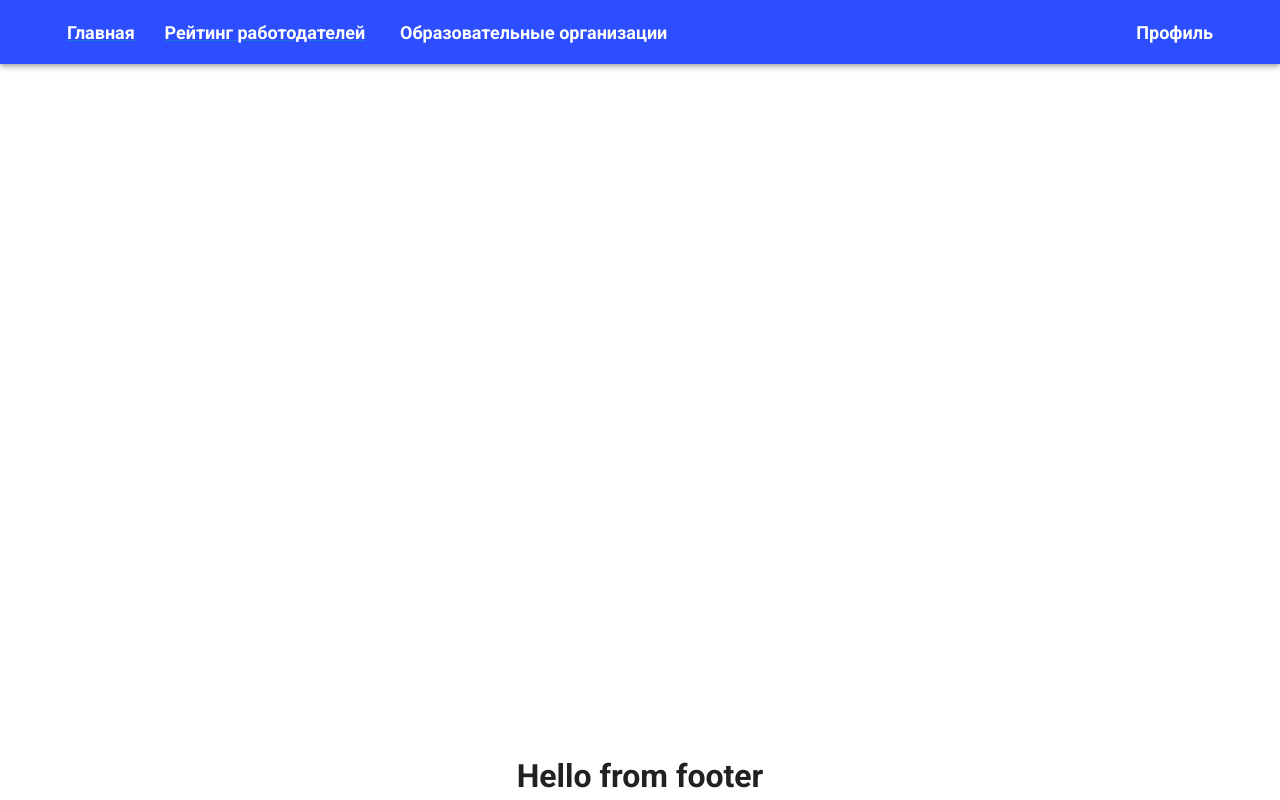
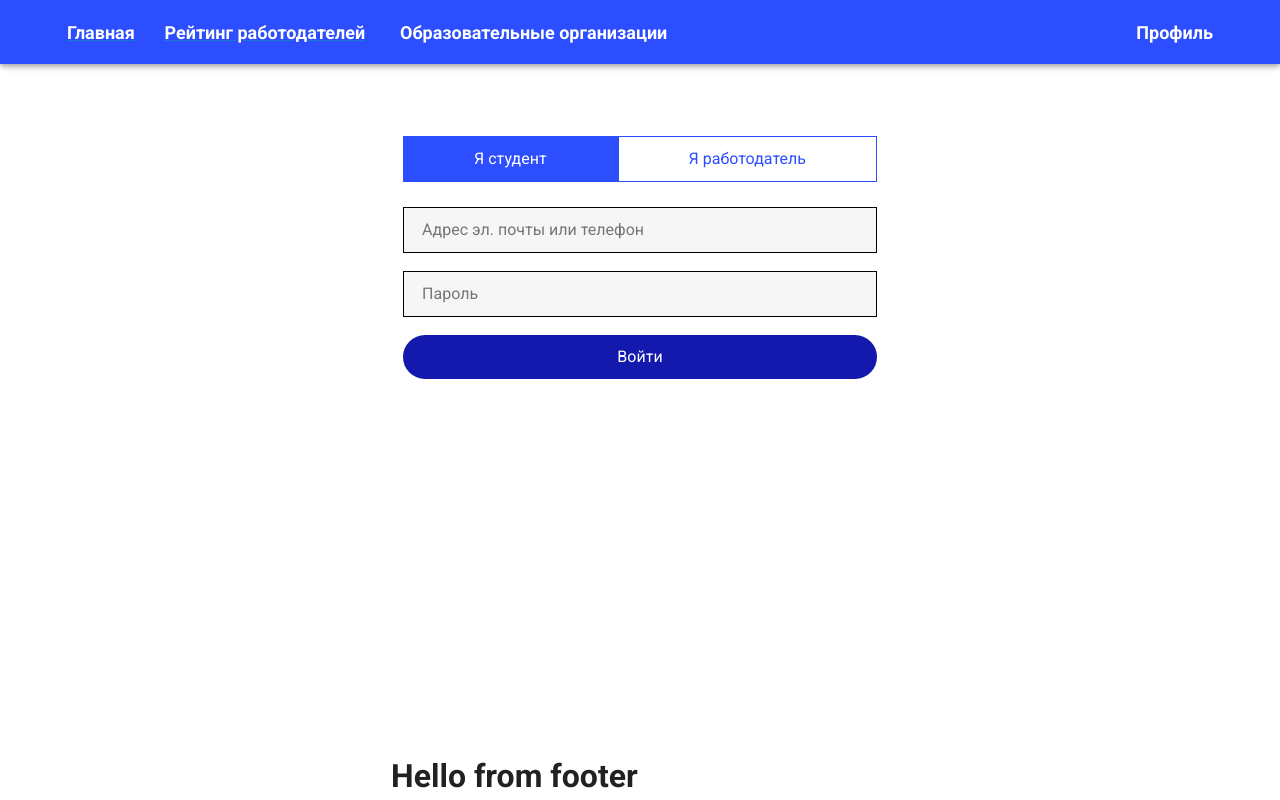
Before and after one commit to xinchao-bojan/5og3, a Vue app in the folder frontend/frontend-hack/: page /login in a window 1280 px wide. Built offline with nearby package versions, Linux system fonts and the light colour scheme.

Commit message:
Added login form

```diff
--- a/frontend/frontend-hack/src/components/header.vue
+++ b/frontend/frontend-hack/src/components/header.vue
@@ -27,7 +27,7 @@
                 </v-spacer>
                 <v-col cols="11-12" justify-end>
                   <v-layout justify-end>
-                    <p class="app_text">Профиль</p>
+                    <router-link to="/login" class="app_text">Профиль</router-link>
                   </v-layout>
 
                 </v-col>
--- /dev/null
+++ b/frontend/frontend-hack/src/components/login.vue
@@ -0,0 +1,86 @@
+<template>
+  <div class="auth-block">
+    <div class="auth-block__reg" v-if="this.isActiveBtn">
+        <div class="btns-block">
+            <button class="btn-login">Я студент</button>
+            <button class="btn-login not-active" v-on:click="isActiveBtn = false">Я работодатель</button>
+        </div>
+        <form action="">
+            <input class="default-input" type="text" placeholder="Адрес эл. почты или телефон">
+            <input class="default-input" type="text" placeholder="Пароль">
+            <button class="btn-submit">Войти</button>
+        </form>
+    </div>
+    <div class="auth-block__reg" v-else>
+        <div class="btns-block">
+            <button class="btn-login not-active" v-on:click="isActiveBtn = true">Я студент</button>
+            <button class="btn-login">Я работодатель</button>
+        </div>
+        <form action="">
+            <input class="default-input" type="text" placeholder="Адрес эл. почты или телефон">
+            <input class="default-input" type="text" placeholder="Пароль">
+            <button class="btn-submit">Войти</button>
+        </form>
+    </div>
+  </div>
+</template>
+
+<script>
+export default {
+  setup() {},
+  data() {
+    return {
+      isActiveBtn: true,
+    };
+  },
+  methods: {
+    changeActiveBtn() {
+      console.log("button", this.isActiveBtn);
+    },
+  },
+};
+</script>
+
+<style lang="scss">
+.auth-block {
+  margin-top: 60px;
+  .auth-block__reg{
+      display: flex;
+      flex-direction: column;
+      form{
+        display: flex;
+        flex-direction: column;
+      }
+  }
+}
+.btns-block{
+    margin-bottom: 25px;
+}
+
+.btn-submit{
+    background-color: #1319AD;
+    color: #fff;
+    border-radius: 50px;
+    padding: 10px;
+}
+.btn-login {
+  background: #2c4eff;
+  border: 1px solid #2c4eff;
+  color: #fff;
+  font-size: 16px;
+  padding: 10px 70px;
+}
+
+.not-active {
+  background-color: #fff;
+  color: #2c4eff;
+  border: 1px solid #2c4eff;
+}
+
+.default-input{
+    padding: 10px 18px;
+    background-color: #F6F6F6;
+    border: 1px solid black;
+    margin-bottom: 18px;
+}
+</style>
--- a/frontend/frontend-hack/src/components/main-wrapper.vue
+++ b/frontend/frontend-hack/src/components/main-wrapper.vue
@@ -1,9 +1,8 @@
 <template>
   <div class="v-main-wrapper">
     <div class="container">
-
+      <router-view/>
     </div>
-    <router-view/>
     <!-- Здесь будут отображаться компоненты, путь к которым ты пропишешь в router/index.js-->
   </div>
 </template>
--- a/frontend/frontend-hack/src/router/index.js
+++ b/frontend/frontend-hack/src/router/index.js
@@ -1,4 +1,5 @@
 import Home from '../components/Home.vue'
+import login from '../components/login.vue'
 import Vue from 'vue'
 import VueRouter from 'vue-router'
 Vue.use(VueRouter)
@@ -7,7 +8,12 @@ const routes = [
     path: '/',
     name: 'Home',
     component: Home
-  }
+  },
+  {
+    path: '/login',
+    name: 'login',
+    component: login
+  },
 ]
 
 const router = new VueRouter({
```
